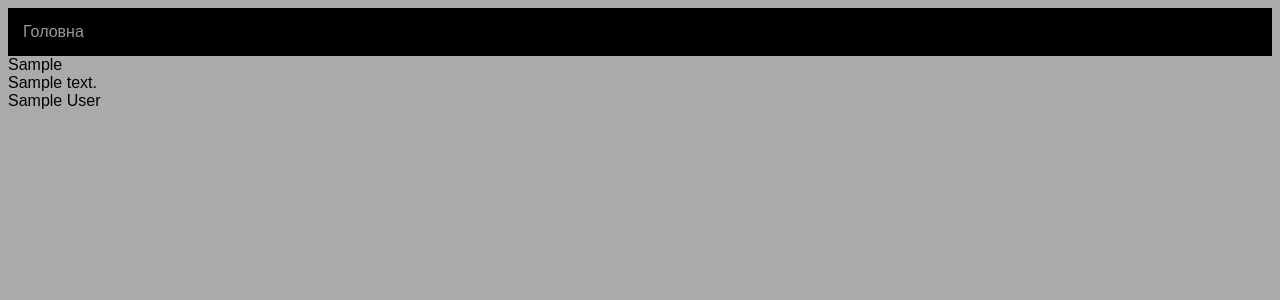
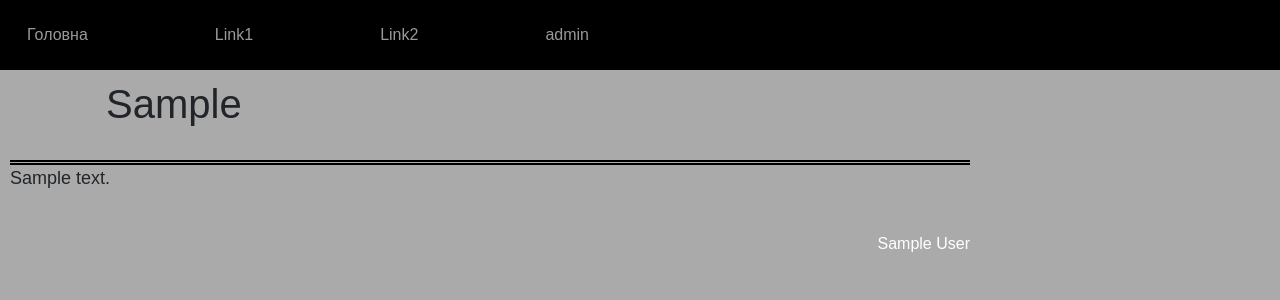
Before and after one commit to M-Pidlisnyi/blog, a Django app: page /post/1 in a window 1280 px wide. Shown: the top 300 px of the page. Run offline with Django 4.2, Linux system fonts and the light colour scheme; tables that the repository leaves empty hold one stand-in row (values such as "Sample post").

Commit message:
add bootstrap, style for detail page

```diff
--- a/static/styles/style.css
+++ b/static/styles/style.css
@@ -34,3 +34,34 @@ header .link{
     color:#aaa
 
 }
+
+.nav-li{
+    display: inline-block;
+    margin-left: 10%;
+}
+.nav-li:first-child{
+    margin-left: 0;
+}
+
+.content{
+    margin: 10px;
+    width: 75%;
+}
+
+.content h2{
+    margin-left: 10%;
+    font-size: 40px;
+}
+
+.post_text{
+    border-top: 5px double black;
+}
+
+.author{
+    color:#fff;
+    float: right;
+}
+
+.post_text p {
+    font-size: 18px;
+}
--- a/templates/blogapp/post_detail.html
+++ b/templates/blogapp/post_detail.html
@@ -1,12 +1,18 @@
 {% extends "layout.html" %}
 
 {% block content  %}
+<div class="content">
 
+    <h2>{{post.post_header}}</h2>
+    <br>
+    <div class="post_text">
+        <p>
+            {{post.post_text}}
+        </p>
+        <br>
 
-{{post.post_header}}
-<br>
-{{post.post_text}}
-<br>
-{{post.author}}
+        <span class="author">{{post.author}}</span>
+    </div>
 
+</div>
 {% endblock  %}
--- a/templates/layout.html
+++ b/templates/layout.html
@@ -5,14 +5,30 @@
     <meta http-equiv="X-UA-Compatible" content="IE=edge">
     <meta name="viewport" content="width=device-width, initial-scale=1.0">
     <title>My Blog</title>
+    <link rel="stylesheet" href="https://cdn.jsdelivr.net/npm/bootstrap@5.3.2/dist/css/bootstrap.min.css">
     {% load static %}
     <link rel="stylesheet" href="{% static 'styles/style.css' %}">
 
 </head>
 <body>
     <header>
-        <nav>
-            <a  class="link" href="{%url 'home'%}"> Головна  </a>
+        <nav class="navbar">
+            <div class="container-fluid">
+                <div class="navbar-collapse" id="navbarSupportedContent">
+                        <li class="nav-item nav-li">
+                            <a  class="link nav-link" href="{%url 'home'%}"> Головна  </a>
+                        </li>
+                        <li class="nav-item nav-li">
+                            <a class="link nav-link" href=""> Link1</a>
+                        </li>
+                        <li class="nav-item nav-li">
+                            <a class="link nav-link" href=""> Link2 </a>
+                        </li>
+                        <li class="nav-item nav-li">
+                            <a class="link nav-link" href="/admin"> admin </a>
+                        </li>
+                </div>
+            </div>
         </nav>
     </header>
     {% block content  %}
```
